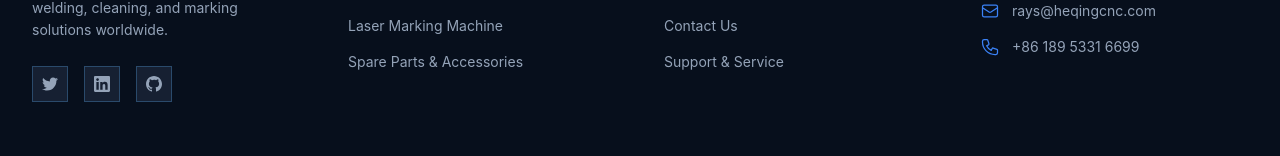
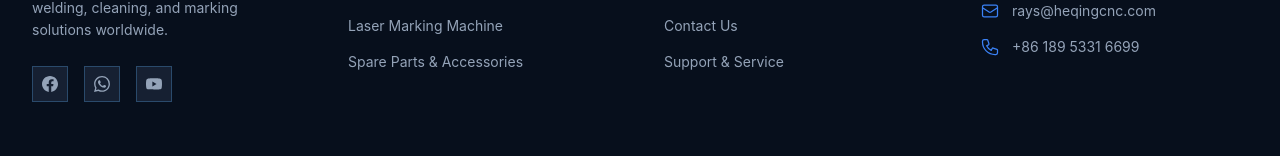
Before and after one commit to sition624/-hqlaser-website, a Next.js app: page / in a window 1280 px wide. Shown: the part 4171-4327 px from the top of the page. Built offline with nearby package versions, Linux system fonts and the light colour scheme; a web font is replaced by a local one.

Commit message:
feat: 替换页脚社交图标为 Facebook、WhatsApp、YouTube
Coze-Commit-Type: user
Coze-User-ID: 3313247914569780
Coze-Conversation-ID: 10940187

```diff
--- a/src/components/Footer.tsx
+++ b/src/components/Footer.tsx
@@ -23,14 +23,17 @@
               Delivering precision cutting, welding, cleaning, and marking solutions worldwide.
             </p>
             <div className="flex gap-4">
-              <a href="#" className="w-9 h-9 bg-[#162032] border border-[#2A4A6B] rounded-sm flex items-center justify-center text-[#94A3B8] hover:text-[#3B82F6] hover:border-[#3B82F6] transition-colors">
-                <svg className="w-4 h-4" fill="currentColor" viewBox="0 0 24 24"><path d="M24 4.557c-.883.392-1.832.656-2.828.775 1.017-.609 1.798-1.574 2.165-2.724-.951.564-2.005.974-3.127 1.195-.897-.957-2.178-1.555-3.594-1.555-3.179 0-5.515 2.966-4.797 6.045-4.091-.205-7.719-2.165-10.148-5.144-1.29 2.213-.669 5.108 1.523 6.574-.806-.026-1.566-.247-2.229-.616-.054 2.281 1.581 4.415 3.949 4.89-.693.188-1.452.232-2.224.084.626 1.956 2.444 3.379 4.6 3.419-2.07 1.623-4.678 2.348-7.29 2.04 2.179 1.397 4.768 2.212 7.548 2.212 9.142 0 14.307-7.721 13.995-14.646.962-.695 1.797-1.562 2.457-2.549z"/></svg>
+              {/* Facebook */}
+              <a href="https://facebook.com/" target="_blank" rel="noopener noreferrer" className="w-9 h-9 bg-[#162032] border border-[#2A4A6B] rounded-sm flex items-center justify-center text-[#94A3B8] hover:text-[#1877F2] hover:border-[#1877F2] transition-colors">
+                <svg className="w-4 h-4" fill="currentColor" viewBox="0 0 24 24"><path d="M24 12.073c0-6.627-5.373-12-12-12s-12 5.373-12 12c0 5.99 4.388 10.954 10.125 11.854v-8.385H7.078v-3.47h3.047V9.43c0-3.007 1.792-4.669 4.533-4.669 1.312 0 2.686.235 2.686.235v2.953H15.83c-1.491 0-1.956.925-1.956 1.874v2.25h3.328l-.532 3.47h-2.796v8.385C19.612 23.027 24 18.062 24 12.073z"/></svg>
               </a>
-              <a href="#" className="w-9 h-9 bg-[#162032] border border-[#2A4A6B] rounded-sm flex items-center justify-center text-[#94A3B8] hover:text-[#3B82F6] hover:border-[#3B82F6] transition-colors">
-                <svg className="w-4 h-4" fill="currentColor" viewBox="0 0 24 24"><path d="M20.447 20.452h-3.554v-5.569c0-1.328-.027-3.037-1.852-3.037-1.853 0-2.136 1.445-2.136 2.939v5.667H9.351V9h3.414v1.561h.046c.477-.9 1.637-1.85 3.37-1.85 3.601 0 4.267 2.37 4.267 5.455v6.286zM5.337 7.433c-1.144 0-2.063-.926-2.063-2.065 0-1.138.92-2.063 2.063-2.063 1.14 0 2.064.925 2.064 2.063 0 1.139-.925 2.065-2.064 2.065zm1.782 13.019H3.555V9h3.564v11.452zM22.225 0H1.771C.792 0 0 .774 0 1.729v20.542C0 23.227.792 24 1.771 24h20.451C23.2 24 24 23.227 24 22.271V1.729C24 .774 23.2 0 22.222 0h.003z"/></svg>
+              {/* WhatsApp */}
+              <a href="https://wa.me/86" target="_blank" rel="noopener noreferrer" className="w-9 h-9 bg-[#162032] border border-[#2A4A6B] rounded-sm flex items-center justify-center text-[#94A3B8] hover:text-[#25D366] hover:border-[#25D366] transition-colors">
+                <svg className="w-4 h-4" fill="currentColor" viewBox="0 0 24 24"><path d="M17.472 14.382c-.297-.149-1.758-.867-2.03-.967-.273-.099-.471-.148-.67.15-.197.297-.767.966-.94 1.164-.173.199-.347.223-.644.075-.297-.15-1.255-.463-2.39-1.475-.883-.788-1.48-1.761-1.653-2.059-.173-.297-.018-.458.13-.606.134-.133.298-.347.446-.52.149-.174.198-.298.298-.497.099-.198.05-.371-.025-.52-.075-.149-.669-1.612-.916-2.207-.242-.579-.487-.5-.669-.51-.173-.008-.371-.01-.57-.01-.198 0-.52.074-.792.372-.272.297-1.04 1.016-1.04 2.479 0 1.462 1.065 2.875 1.213 3.074.149.198 2.096 3.2 5.077 4.487.709.306 1.262.489 1.694.625.712.227 1.36.195 1.871.118.571-.085 1.758-.719 2.006-1.413.248-.694.248-1.289.173-1.413-.074-.124-.272-.198-.57-.347m-5.421 7.403h-.004a9.87 9.87 0 01-5.031-1.378l-.361-.214-3.741.982.998-3.648-.235-.374a9.86 9.86 0 01-1.51-5.26c.001-5.45 4.436-9.884 9.888-9.884 2.64 0 5.122 1.03 6.988 2.898a9.825 9.825 0 012.893 6.994c-.003 5.45-4.437 9.884-9.885 9.884m8.413-18.297A11.815 11.815 0 0012.05 0C5.495 0 .16 5.335.157 11.892c0 2.096.547 4.142 1.588 5.945L.057 24l6.305-1.654a11.882 11.882 0 005.683 1.448h.005c6.554 0 11.89-5.335 11.893-11.893a11.821 11.821 0 00-3.48-8.413z"/></svg>
               </a>
-              <a href="#" className="w-9 h-9 bg-[#162032] border border-[#2A4A6B] rounded-sm flex items-center justify-center text-[#94A3B8] hover:text-[#3B82F6] hover:border-[#3B82F6] transition-colors">
-                <svg className="w-4 h-4" fill="currentColor" viewBox="0 0 24 24"><path d="M12 0C5.374 0 0 5.373 0 12c0 5.302 3.438 9.8 8.207 11.387.599.111.793-.261.793-.577v-2.234c-3.338.726-4.033-1.416-4.033-1.416-.546-1.387-1.333-1.756-1.333-1.756-1.089-.745.083-.729.083-.729 1.205.084 1.839 1.237 1.839 1.237 1.07 1.834 2.807 1.304 3.492.997.107-.775.418-1.305.762-1.604-2.665-.305-5.467-1.334-5.467-5.931 0-1.311.469-2.381 1.236-3.221-.124-.303-.535-1.524.117-3.176 0 0 1.008-.322 3.301 1.23A11.509 11.509 0 0112 5.803c1.02.005 2.047.138 3.006.404 2.291-1.552 3.297-1.23 3.297-1.23.653 1.653.242 2.874.118 3.176.77.84 1.235 1.911 1.235 3.221 0 4.609-2.807 5.624-5.479 5.921.43.372.823 1.102.823 2.222v3.293c0 .319.192.694.801.576C20.566 21.797 24 17.3 24 12c0-6.627-5.373-12-12-12z"/></svg>
+              {/* YouTube */}
+              <a href="https://youtube.com/" target="_blank" rel="noopener noreferrer" className="w-9 h-9 bg-[#162032] border border-[#2A4A6B] rounded-sm flex items-center justify-center text-[#94A3B8] hover:text-[#FF0000] hover:border-[#FF0000] transition-colors">
+                <svg className="w-4 h-4" fill="currentColor" viewBox="0 0 24 24"><path d="M23.498 6.186a3.016 3.016 0 0 0-2.122-2.136C19.505 3.545 12 3.545 12 3.545s-7.505 0-9.377.505A3.017 3.017 0 0 0 .502 6.186C0 8.07 0 12 0 12s0 3.93.502 5.814a3.016 3.016 0 0 0 2.122 2.136c1.871.505 9.376.505 9.376.505s7.505 0 9.377-.505a3.015 3.015 0 0 0 2.122-2.136C24 15.93 24 12 24 12s0-3.93-.502-5.814zM9.545 15.568V8.432L15.818 12l-6.273 3.568z"/></svg>
               </a>
             </div>
           </div>
```
